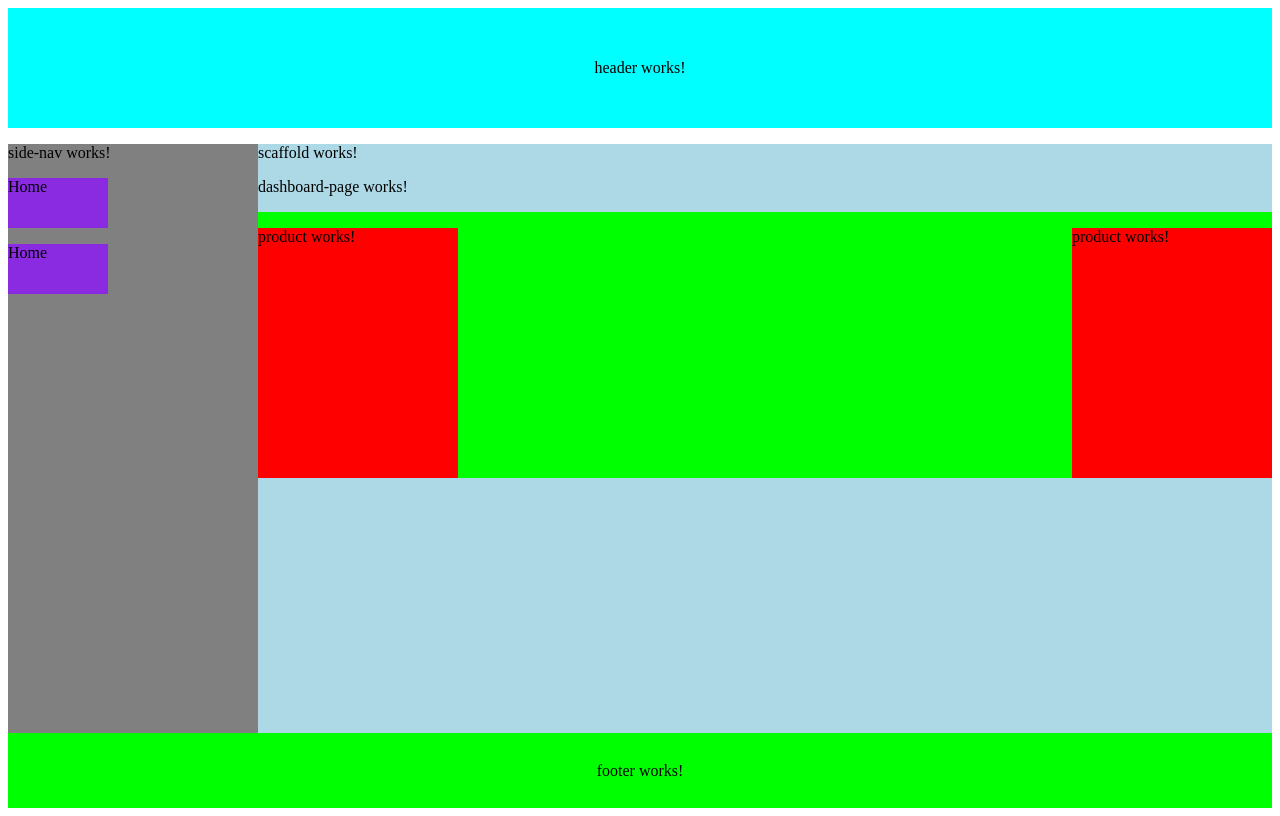
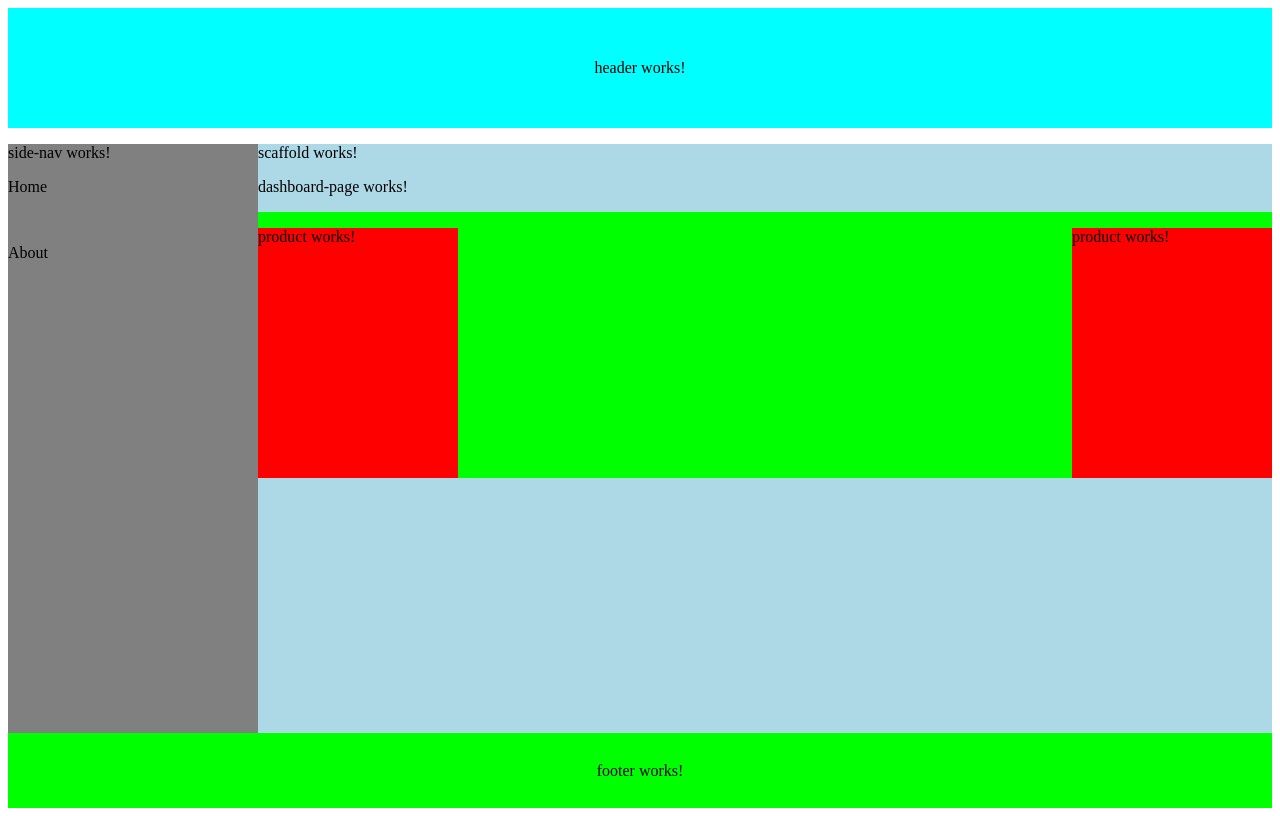
Before and after one commit to C-Clarke-Institute/batch-3-angular-weekend, an Angular app: page / in a window 1280 px wide. Built offline with nearby package versions, Linux system fonts and the light colour scheme.

Commit message:
Data Binding

```diff
--- a/src/app/side-nav-item/side-nav-item.html
+++ b/src/app/side-nav-item/side-nav-item.html
@@ -1,3 +1,3 @@
-<div class="app-side-nav-item">
-  <p>Home</p>
+<div (dblclick)="xyz($event)"  (click)="abc($event)" class="app-side-nav-item">
+  <p> {{ title }} </p>
 </div>
--- a/src/app/side-nav-item/side-nav-item.scss
+++ b/src/app/side-nav-item/side-nav-item.scss
@@ -1,5 +1,5 @@
 .app-side-nav-item {
   width: 100px;
   height: 50px;
-  background: blueviolet;
+  //background: blueviolet;
 }
--- a/src/app/side-nav-item/side-nav-item.ts
+++ b/src/app/side-nav-item/side-nav-item.ts
@@ -1,4 +1,4 @@
-import { Component } from '@angular/core';
+import { Component, EventEmitter, Input, Output } from '@angular/core';
 
 @Component({
   selector: 'app-side-nav-item',
@@ -6,4 +6,23 @@ import { Component } from '@angular/core';
   templateUrl: './side-nav-item.html',
   styleUrl: './side-nav-item.scss',
 })
-export class SideNavItem {}
+export class SideNavItem {
+
+  @Input()
+  title: string = 'Dashboard';
+
+  @Output()
+  qwe: EventEmitter<any> = new EventEmitter();
+
+  active: boolean = false;
+
+
+  abc(event: any) {
+      // alert("Click Me!");
+    this.qwe.emit();
+  }
+
+  xyz(event: any) {
+    // alert("Double Click Me!");
+  }
+}
--- a/src/app/side-nav/side-nav.html
+++ b/src/app/side-nav/side-nav.html
@@ -1,5 +1,5 @@
 <div class="app-side-nav">
   <p>side-nav works!</p>
-  <app-side-nav-item></app-side-nav-item>
-  <app-side-nav-item></app-side-nav-item>
+  <app-side-nav-item (qwe)="asd($event)" [title]="'Home'" ></app-side-nav-item>
+  <app-side-nav-item  [title]="'About'"></app-side-nav-item>
 </div>
--- a/src/app/side-nav/side-nav.ts
+++ b/src/app/side-nav/side-nav.ts
@@ -7,4 +7,11 @@ import { SideNavItem } from '../side-nav-item/side-nav-item';
   templateUrl: './side-nav.html',
   styleUrl: './side-nav.scss',
 })
-export class SideNav {}
+export class SideNav {
+
+
+  asd(event: any) {
+    alert( "Side Nav Event" );
+  }
+
+}
```
